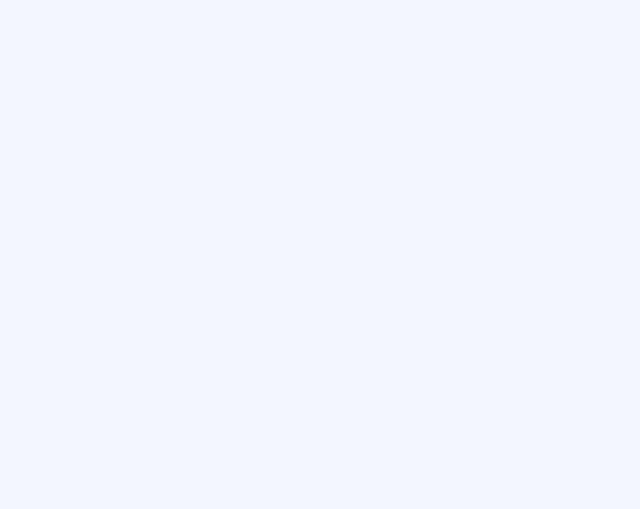
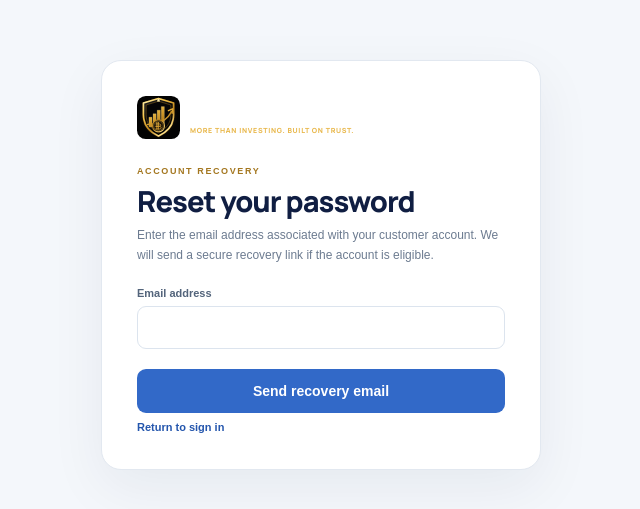
Before and after one commit to udofiaasianubong738-droid/Cryptocurrency, a Next.js app in the folder nextjs/: page /customer/forgot-password in a window 1280 px wide. Before the commit this address had no page. Shown: the part 135-644 px from the top of the page, without its empty margins (319-959 px from the left). Built offline with nearby package versions, Linux system fonts and the light colour scheme.

Commit message:
Add secure customer password recovery

```diff
--- /dev/null
+++ b/nextjs/src/app/customer/forgot-password/page.tsx
@@ -0,0 +1,40 @@
+"use client";
+
+import Link from "next/link";
+import { useState } from "react";
+import { createSupabaseBrowserClient } from "../../../../lib/supabase/browser";
+
+export default function CustomerForgotPasswordPage() {
+  const [email, setEmail] = useState("");
+  const [busy, setBusy] = useState(false);
+  const [notice, setNotice] = useState("");
+  const [error, setError] = useState("");
+
+  async function submit(event: React.FormEvent<HTMLFormElement>) {
+    event.preventDefault();
+    setBusy(true); setError(""); setNotice("");
+    try {
+      const supabase = createSupabaseBrowserClient();
+      const { error: resetError } = await supabase.auth.resetPasswordForEmail(email.trim(), {
+        redirectTo: `${window.location.origin}/customer/reset-password`,
+      });
+      if (resetError) throw resetError;
+      setNotice("If an account exists for that email, password reset instructions will be sent.");
+    } catch (e) {
+      setError(e instanceof Error ? e.message : "We could not start password recovery. Please try again.");
+    } finally { setBusy(false); }
+  }
+
+  return <main className="customer-auth-shell"><section className="customer-auth-card">
+    <Link href="/customer/welcome" className="customer-brand"><img className="customer-brand-mark" src="/logo.svg" alt=""/><span className="customer-brand-copy"><b>CryptoInvest</b><small>MORE THAN INVESTING. BUILT ON TRUST.</small></span></Link>
+    <p className="customer-eyebrow">ACCOUNT RECOVERY</p><h1>Reset your password</h1>
+    <p className="customer-muted">Enter the email address associated with your customer account. We will send a secure recovery link if the account is eligible.</p>
+    {error && <div className="customer-alert" role="alert">{error}</div>}
+    {notice && <div className="customer-success" role="status">{notice}</div>}
+    <form className="customer-form" onSubmit={submit}>
+      <label>Email address<input type="email" autoComplete="email" value={email} onChange={e=>setEmail(e.target.value)} required/></label>
+      <button className="customer-primary" disabled={busy}>{busy ? "Sending…" : "Send recovery email"}</button>
+    </form>
+    <Link className="customer-inline-link" href="/customer/login">Return to sign in</Link>
+  </section></main>;
+}
```
